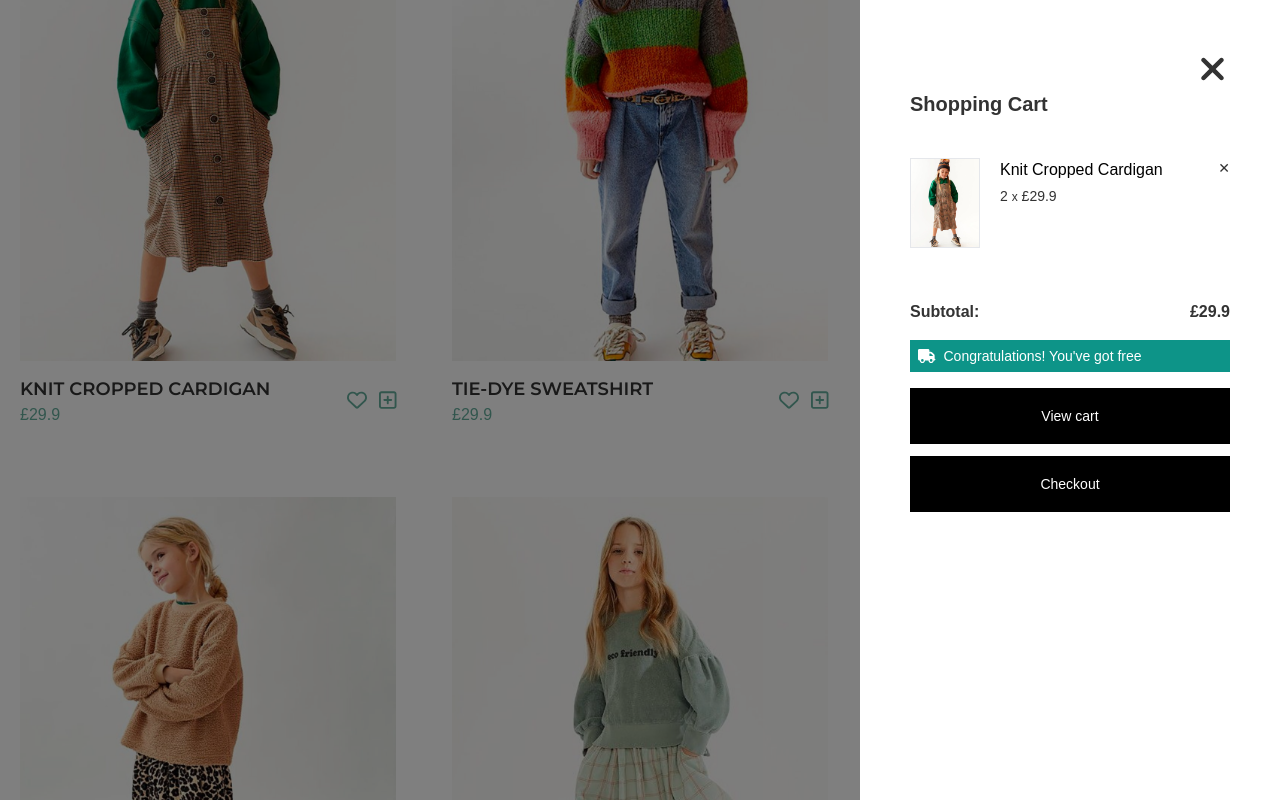
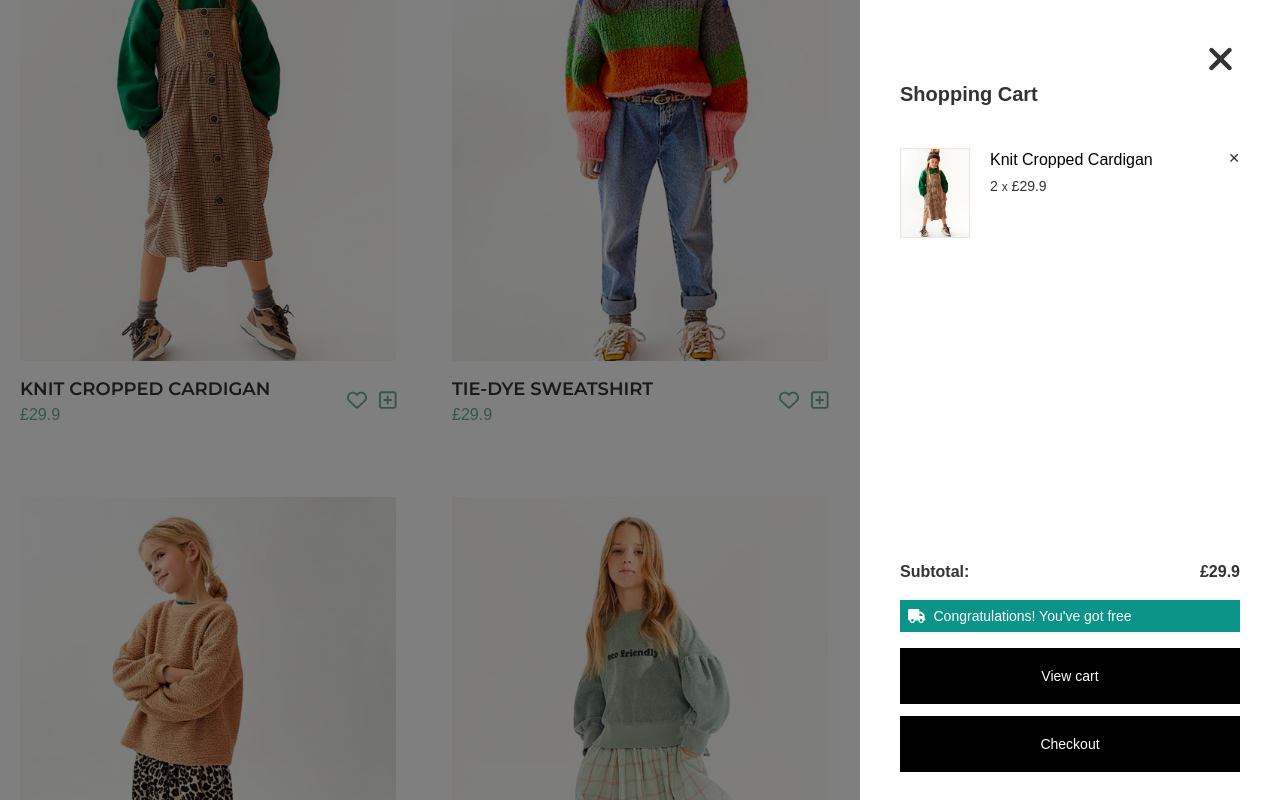
Before and after one commit to ltghuy/moren-ecommerce, a Next.js app: page / in a window 1280 px wide. Both pictures are taken after a click on the icon 387 px from the left and 2619 px from the top of the page. Shown: the part 2219-3019 px from the top of the page. Built offline with nearby package versions, Linux system fonts and the light colour scheme.

Commit message:
Refactor cart list

```diff
--- a/components/Cart/cart.module.scss
+++ b/components/Cart/cart.module.scss
@@ -1,18 +1,40 @@
 .cart {
+  --width: 420px;
+  --space: 40px;
   position: fixed;
   inset: 0;
+  display: flex;
+  justify-content: space-between;
+  @media screen and (max-width: 768px) {
+    --space: 20px;
+  }
   &__inner {
-    width: 420px;
+    width: var(--width);
     height: 100%;
-    padding: 50px;
+    padding: var(--space);
     animation: slideLeft 0.6s ease-in-out;
     flex-shrink: 0;
     @media screen and (max-width: 768px) {
       width: 100%;
     }
   }
+  &__close {
+    top: var(--space);
+    right: var(--space);
+    width: var(--space);
+    height: var(--space);
+  }
   &__list {
     max-height: 360px;
+    @media screen and (min-width: 376px) {
+      max-height: 450px;
+    }
+    @media screen and (min-height: 1024px) {
+      max-height: 700px;
+    }
+    @media screen and (min-height: 1200px) {
+      max-height: 820px;
+    }
     &::-webkit-scrollbar {
       display: none;
     }
--- a/components/Cart/index.tsx
+++ b/components/Cart/index.tsx
@@ -28,18 +28,20 @@ const Cart = () => {
   return (
     <div className={styles.cart}>
       <div className='flex-1 bg-overlay h-full' onClick={closeCart} />
-      <div className={`${styles.cart__inner} absolute bg-white top-0 right-0`}>
+      <div className={`${styles.cart__inner} bg-white`}>
         <button
-          className='absolute  top-[50px] right-[50px] w-9 h-9 text-4xl hover:text-primary'
+          className={`${styles.cart__close} absolute text-4xl hover:text-primary`}
           onClick={closeCart}
         >
           <FontAwesomeIcon icon={faTimes} />
         </button>
-        <h3 className='pt-10 font-semibold text-xl mb-10'>Shopping Cart</h3>
+        <h3 className='pt-5 lg:pt-10 font-semibold text-lg lg:text-xl mb-5 lg:mb-10'>
+          Shopping Cart
+        </h3>
         {
           cartList.length > 0
           ?
-            <div>
+            <div className='relative h-full'>
               <div className={`${styles.cart__list} overflow-y-scroll`}>
                 {
                   cartList.map((item: CartItem) =>
@@ -47,6 +49,7 @@ const Cart = () => {
                   )
                 }
               </div>
+              <div className='absolute right-0 left-0 bottom-24 bg-white'>
                 <div className='flex justify-between font-semibold mt-5'>
                   <p>Subtotal: </p>
                   <p>£{getTotalPrice()}</p>
@@ -56,15 +59,16 @@ const Cart = () => {
                   Congratulations! You&apos;ve got free
                 </div>
                 <Link href="/cart">
-                <a className='w-full h-14 flex justify-center items-center bg-black hover:bg-primary text-white text-sm transition mb-3'>
+                  <a className='w-full h-10 lg:h-14 flex justify-center items-center bg-black hover:bg-primary text-white text-sm transition mb-3'>
                     View cart
                   </a>
                 </Link>
                 <Link href="/checkout">
-                <a className='w-full h-14 flex justify-center items-center bg-black hover:bg-primary text-white text-sm transition'>
+                  <a className='w-full h-10 lg:h-14 flex justify-center items-center bg-black hover:bg-primary text-white text-sm transition'>
                     Checkout
                   </a>
                 </Link>
+              </div>
             </div>
           : <p>No products in the cart.</p>
         }
```
Lines whose indentation alone changed are shown as unchanged.
